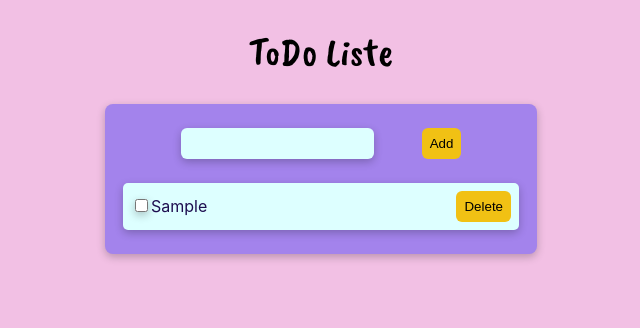
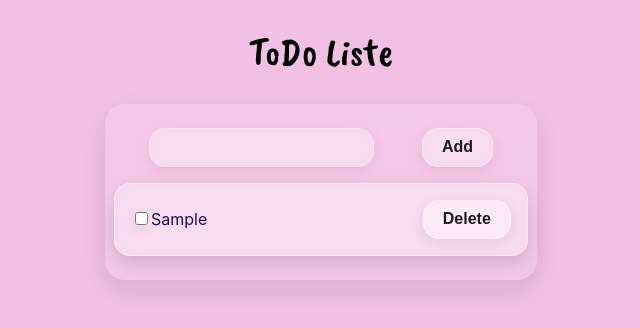
Before and after one commit to leavethetrain/TodoApp, a React (Create React App) app: page / in a window 1280 px wide. Both pictures are taken after typing "Sample" into the empty fields and a click on the button "Add". Shown: the top 328 px of the page, without its empty margins (319-959 px from the left). Built offline with nearby package versions, Linux system fonts and the light colour scheme.

Commit message:
css button

```diff
--- a/src/components/button/Button.css
+++ b/src/components/button/Button.css
@@ -1,7 +1,18 @@
 button {
-  background-color: rgb(241, 193, 20);
-  border: none;
-  border-radius: 6px;
-  padding: 0.5rem;
-  color: black;
+  background: rgba(255, 255, 255, 0.25);
+  backdrop-filter: blur(8px);
+  border: 1px solid rgba(255, 255, 255, 0.3);
+  border-radius: 16px;
+  padding: 0.6rem 1.2rem;
+  font-size: 1rem;
+  font-weight: 600;
+  color: #1a1a1a;
+  cursor: pointer;
+  box-shadow: 0 4px 15px rgba(0, 0, 0, 0.08);
+  transition: all 0.2s ease-in-out;
 }
+
+button:hover {
+  background: rgba(255, 255, 255, 0.35);
+  box-shadow: 0 6px 20px rgba(0, 0, 0, 0.12);
+}
--- a/src/components/input/Input.css
+++ b/src/components/input/Input.css
@@ -1,7 +1,18 @@
 input {
-  background-color: #dfff;
-  border: none;
-  border-radius: 6px;
+  background: rgba(255, 255, 255, 0.25);
+  backdrop-filter: blur(10px);
+  border: 1px solid rgba(255, 255, 255, 0.2);
+  border-radius: 16px;
   padding: 0.5rem;
-  box-shadow: rgba(0, 0, 0, 0.24) 0px 3px 8px;
+  box-shadow: 0 4px 15px rgba(0, 0, 0, 0.08);
+  color: #000;
+  font-size: 1rem;
+  transition: all 0.2s ease-in-out;
 }
+
+input:hover,
+input:focus {
+  background: rgba(255, 255, 255, 0.35);
+  box-shadow: 0 6px 20px rgba(0, 0, 0, 0.12);
+  outline: none;
+}
--- a/src/views/todo/components/todoheader/TodoHeader.css
+++ b/src/views/todo/components/todoheader/TodoHeader.css
@@ -2,26 +2,27 @@
   display: flex;
   justify-content: center;
   gap: 3rem;
-
   margin-top: 0.5rem;
 }
 
 .warning-box {
-  display: flex;
-  align-items: center;
-  justify-content: space-between;
-  gap: 2rem;
-  background: #ffdddd;
-  border: 1px solid red;
-  padding: 10px;
-  margin-bottom: 10px;
-  border-radius: 6px;
-  color: #a00000;
   position: absolute;
   left: 50%;
   top: 30%;
   transform: translate(-50%, -50%);
   z-index: 10;
+  background: rgba(255, 255, 255, 0.589);
+  backdrop-filter: blur(10px);
+  border-radius: 16px;
+  border: 1px solid rgba(255, 255, 255, 0.3);
+  padding: 25px 30px;
+  min-width: 280px;
+  display: flex;
+  flex-direction: column;
+  gap: 1rem;
+  text-align: center;
+  color: #1a1a1a;
+  box-shadow: 0 8px 25px rgba(0, 0, 0, 0.2);
 }
 
 .warning-overlay {
@@ -30,12 +31,9 @@
   left: 0;
   width: 100%;
   height: 100%;
-
   background: rgba(0, 0, 0, 0.4);
-
   display: flex;
   justify-content: center;
   align-items: center;
-
   z-index: 999;
 }
--- a/src/views/todo/components/todoitem/TodoItem.css
+++ b/src/views/todo/components/todoitem/TodoItem.css
@@ -1,27 +1,28 @@
 .todo-item {
   display: flex;
-
-  background-color: #dfff;
   justify-content: space-between;
   align-items: center;
-  margin: 0.5rem;
-  gap: 1rem;
   width: 380px;
-  border-radius: 5px;
+  padding: 1rem;
+  background: rgba(255, 255, 255, 0.25);
+  backdrop-filter: blur(10px);
+  border-radius: 16px;
+  border: 1px solid rgba(255, 255, 255, 0.3);
+  box-shadow: 0 8px 20px rgba(0, 0, 0, 0.15);
+  color: #000;
   word-break: break-word;
-  padding: 0.5rem;
-  box-shadow: rgba(0, 0, 0, 0.24) 0px 3px 8px;
-  color: black;
+  transition: all 0.2s ease-in-out;
+  margin-bottom: 0.5rem;
 }
 
 .todo-item:hover {
-  background-color: rgb(206, 223, 238);
+  background: rgba(255, 255, 255, 0.35);
+  box-shadow: 0 12px 25px rgba(0, 0, 0, 0.2);
+  transform: translateY(-1px);
 }
-
 
 @media screen and (max-width: 600px) {
   .todo-item {
     width: 360px;
-
   }
 }
--- a/src/views/todo/components/todolist/TodoList.css
+++ b/src/views/todo/components/todolist/TodoList.css
@@ -2,20 +2,18 @@
   display: flex;
   flex-direction: column;
   align-items: center;
-  background-color: rgb(163, 131, 236);
-  width: 400px;
-  border-radius: 8px;
+  background: rgba(255, 255, 255, 0.15);
+  backdrop-filter: blur(15px);
+  border-radius: 20px;
   padding: 1rem;
   gap: 1rem;
-  box-shadow: rgba(0, 0, 0, 0.24) 0px 3px 8px;
+  box-shadow: 0 10px 30px rgba(0, 0, 0, 0.1);
+  width: 400px;
+  max-height: 80vh;
 }
-
-
-
 
 @media screen and (max-width: 600px) {
   .todo-list {
     width: 360px;
-
   }
 }
```
